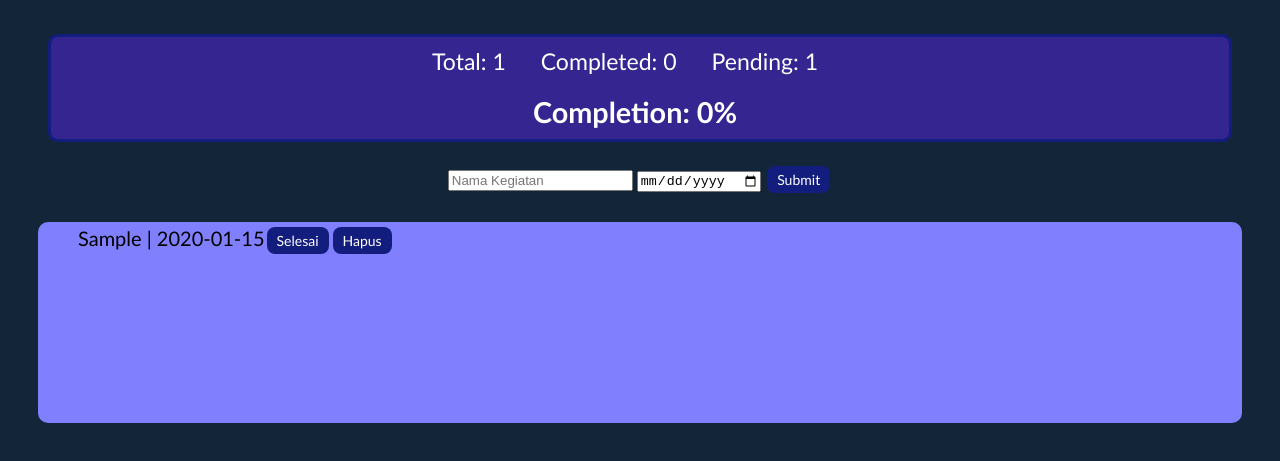
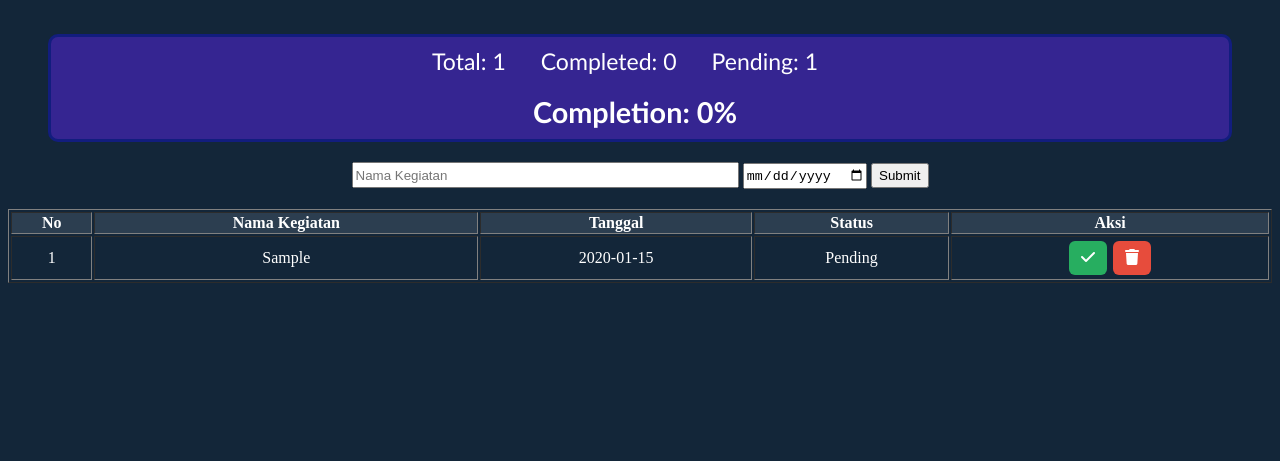
Before and after one commit to F4r15azhar/CodingCamp-24Nov25-FarisAzhar, a plain HTML site: page index.html in a window 1280 px wide. Both pictures are taken after typing "Sample", "2020-01-15" into the empty fields and a click on the button "Submit". Shown: the part 105-566 px from the top of the page. Drawn offline with Linux system fonts and the light colour scheme.

Commit message:
file js sudah dipisahkan, final tampilan menggunakan tabel

```diff
--- a/CSS/style.css
+++ b/CSS/style.css
@@ -3,13 +3,6 @@
     font-family: 'Trebuchet MS', 'Lucida Sans Unicode', 'Lucida Grande', 'Lucida Sans', Arial, sans-serif;
 }
 
-.selesai {
-    text-decoration: line-through;
-    color: #d18585;          /* HIJAU TERANG (bisa diganti) */
-    font-style: italic;
-    background-color: rgba(0, 255, 156, 0.1);
-    text-align: left;
-}
 todolist {
     border: 10px solid #121d7e;
     font-family: 'Trebuchet MS', 'Lucida Sans Unicode', 'Lucida Grande', 'Lucida Sans', Arial, sans-serif;
@@ -22,25 +15,32 @@ span{
     color: #000000;
 }
 
-button{
-    font-family: 'Trebuchet MS', 'Lucida Sans Unicode', 'Lucida Grande', 'Lucida Sans', Arial, sans-serif;
-    background-color: #121d7e;
-    color: white;
-    border: none;
-    padding: 5px 10px;
-    text-align: center;
-    text-decoration: none;
-    display: inline-block;
-    font-size: 14px;
-    margin: 4px 2px;
-    cursor: pointer;
-    border-radius: 8px;
+tr.selesai {
+    background-color: rgba(46, 204, 113, 0.2);
+    color: #2ecc71;
+    text-decoration: line-through;
 }
 
-selesai button{
-    background-color: #d18585;
+td button {
+    border: none;
+    padding: 8px 12px;
+    margin: 3px;
+    cursor: pointer;
+    border-radius: 6px;
+    font-size: 16px;
 }
 
-hapus button{
-    background-color: #d18585;
+td button:first-child {
+    background-color: #27ae60;   /* hijau untuk selesai */
+    color: white;
 }
+
+td button:last-child {
+    background-color: #e74c3c;   /* merah untuk hapus */
+    color: white;
+}
+
+td button:hover {
+    opacity: 0.8;
+    transform: scale(1.05);
+}
--- a/JS/script.js
+++ b/JS/script.js
@@ -0,0 +1,97 @@
+const form = document.getElementById("todoForm");
+const namaInput = document.getElementById("namaKegiatan");
+const tanggalInput = document.getElementById("tanggal");
+const list = document.getElementById("todoList");
+
+const totalEl = document.getElementById("total");
+const completedEl = document.getElementById("completed");
+const pendingEl = document.getElementById("pending");
+const completionEl = document.getElementById("completion");
+
+function updateStats() {
+    const rows = list.querySelectorAll("tr");
+    const total = rows.length;
+    const completed = list.querySelectorAll("tr.selesai").length;
+    const pending = total - completed;
+
+    const percent = total === 0 ? 0 : Math.round((completed / total) * 100);
+
+    totalEl.textContent = "Total: " + total;
+    completedEl.textContent = "Completed: " + completed;
+    pendingEl.textContent = "Pending: " + pending;
+    completionEl.innerHTML = "<b>Completion: " + percent + "%</b>";
+}
+
+function updateNumbering() {
+    const rows = list.querySelectorAll("tr");
+    rows.forEach((row, index) => {
+        row.children[0].textContent = index + 1;
+    });
+}
+
+form.addEventListener("submit", function (e) {
+    e.preventDefault();
+
+    const nama = namaInput.value;
+    const tanggal = tanggalInput.value;
+
+    const tr = document.createElement("tr");
+
+    const tdNo = document.createElement("td");
+    tdNo.textContent = list.children.length + 1;
+
+    const tdNama = document.createElement("td");
+    tdNama.textContent = nama;
+
+    const tdTanggal = document.createElement("td");
+    tdTanggal.textContent = tanggal;
+
+    const tdStatus = document.createElement("td");
+    tdStatus.textContent = "Pending";
+
+    const tdAksi = document.createElement("td");
+
+    const btnSelesai = document.createElement("button");
+    btnSelesai.innerHTML = '<i class="fa-solid fa-check"></i>';
+
+    const btnHapus = document.createElement("button");
+    btnHapus.innerHTML = '<i class="fa-solid fa-trash"></i>';
+
+    btnSelesai.onclick = function () {
+        tr.classList.toggle("selesai");
+
+        if (tr.classList.contains("selesai")) {
+            tdStatus.textContent = "Completed";
+            btnSelesai.innerHTML = '<i class="fa-solid fa-rotate-left"></i>';
+        } else {
+            tdStatus.textContent = "Pending";
+            btnSelesai.innerHTML = '<i class="fa-solid fa-check"></i>';
+        }
+
+        updateStats();
+    };
+
+    btnHapus.onclick = function () {
+        if (confirm("Yakin ingin menghapus kegiatan ini?")) {
+            tr.remove();
+            updateStats();
+            updateNumbering();
+        }
+    };
+
+    tdAksi.appendChild(btnSelesai);
+    tdAksi.appendChild(btnHapus);
+
+    tr.appendChild(tdNo);
+    tr.appendChild(tdNama);
+    tr.appendChild(tdTanggal);
+    tr.appendChild(tdStatus);
+    tr.appendChild(tdAksi);
+
+    list.appendChild(tr);
+
+    updateStats();
+
+    namaInput.value = "";
+    tanggalInput.value = "";
+});
--- a/index.html
+++ b/index.html
@@ -4,6 +4,7 @@
     <meta charset="UTF-8">
     <meta name="viewport" content="width=device-width, initial-scale=1.0">
     <title>To Do List</title>
+    <link rel="stylesheet" href="https://cdnjs.cloudflare.com/ajax/libs/font-awesome/6.5.0/css/all.min.css">
     <link rel="stylesheet" href="/CSS/style.css">
 </head>
 <body style="background-color:#132639;">
@@ -18,80 +19,24 @@
         </div>
 
        <form id="todoForm" style="margin-top: 20px; text-align: center;">
-    <input type="text" id="namaKegiatan" placeholder="Nama Kegiatan" required>
-    <input type="date" id="tanggal" required>
-    <button type="submit">Submit</button>
+    <input type="text" id="namaKegiatan" placeholder="Nama Kegiatan" style="height: 20px; width:30%" required>
+    <input type="date" id="tanggal" style="height: 22px;" required>
+    <button type="submit" style="height: 25px;">Submit</button>
 </form>
 
-<div style="background-color: #8080ff; align-self: center; height: auto; min-height: 200px; border-radius: 10px; margin-top: 25px; margin-left: 30px; margin-right: 30px; padding-top: 1px;">
-<ul id="todoList" style="list-style: none; font-size: 20px; margin: auto; margin-right: 20px; "></ul>
-</div>
+<table border="1" width="100%" style="margin-top:20px; color:white; text-align:center;">
+    <thead style="background-color:#2c3e50;">
+        <tr>
+            <th>No</th>
+            <th>Nama Kegiatan</th>
+            <th>Tanggal</th>
+            <th>Status</th>
+            <th>Aksi</th>
+        </tr>
+    </thead>
+    <tbody id="todoList"></tbody>
+</table>
 
-<script>
-    const form = document.getElementById("todoForm");
-    const namaInput = document.getElementById("namaKegiatan");
-    const tanggalInput = document.getElementById("tanggal");
-    const list = document.getElementById("todoList");
-
-    form.addEventListener("submit", function(e) {
-        e.preventDefault();
-
-        const nama = namaInput.value;
-        const tanggal = tanggalInput.value;
-
-        const li = document.createElement("li");
-
-        const info = document.createElement("span");
-        info.textContent = nama + " | " + tanggal;
-
-        const btnSelesai = document.createElement("button");
-        btnSelesai.textContent = "Selesai";
-
-        const btnHapus = document.createElement("button");
-        btnHapus.textContent = "Hapus";
-
-        // Fungsi selesai
-        btnSelesai.onclick = function() {
-            li.classList.toggle("selesai");
-            updateStats();   // UPDATE STATISTIK SAAT STATUS BERUBAH
-        };
-
-        // Fungsi hapus
-        btnHapus.onclick = function() {
-            li.remove();
-            updateStats();   // UPDATE STATISTIK SAAT DATA DIHAPUS
-        };
-
-        li.appendChild(info);
-        li.appendChild(btnSelesai);
-        li.appendChild(btnHapus);
-        list.appendChild(li);
-        updateStats();
-
-        // Reset input
-        namaInput.value = "";
-        tanggalInput.value = "";
-    });
-</script>
-<script>
-    const totalEl = document.getElementById("total");
-    const completedEl = document.getElementById("completed");
-    const pendingEl = document.getElementById("pending");
-    const completionEl = document.getElementById("completion");
-
-    function updateStats() {
-        const total = list.children.length;
-        const completed = document.querySelectorAll("li.selesai").length;
-        const pending = total - completed;
-
-        let percent = total === 0 ? 0 : Math.round((completed / total) * 100);
-
-        totalEl.textContent = "Total: " + total;
-        completedEl.textContent = "Completed: " + completed;
-        pendingEl.textContent = "Pending: " + pending;
-        completionEl.innerHTML = "<b>Completion: " + percent + "%</b>";
-    }
-</script>
-
+<script src="/JS/script.js"></script>
 </body>
 </html>
```
Also changed, not shown: test.html (deleted, +0 -96 lines), testScript.js (deleted, +0 -21 lines).
